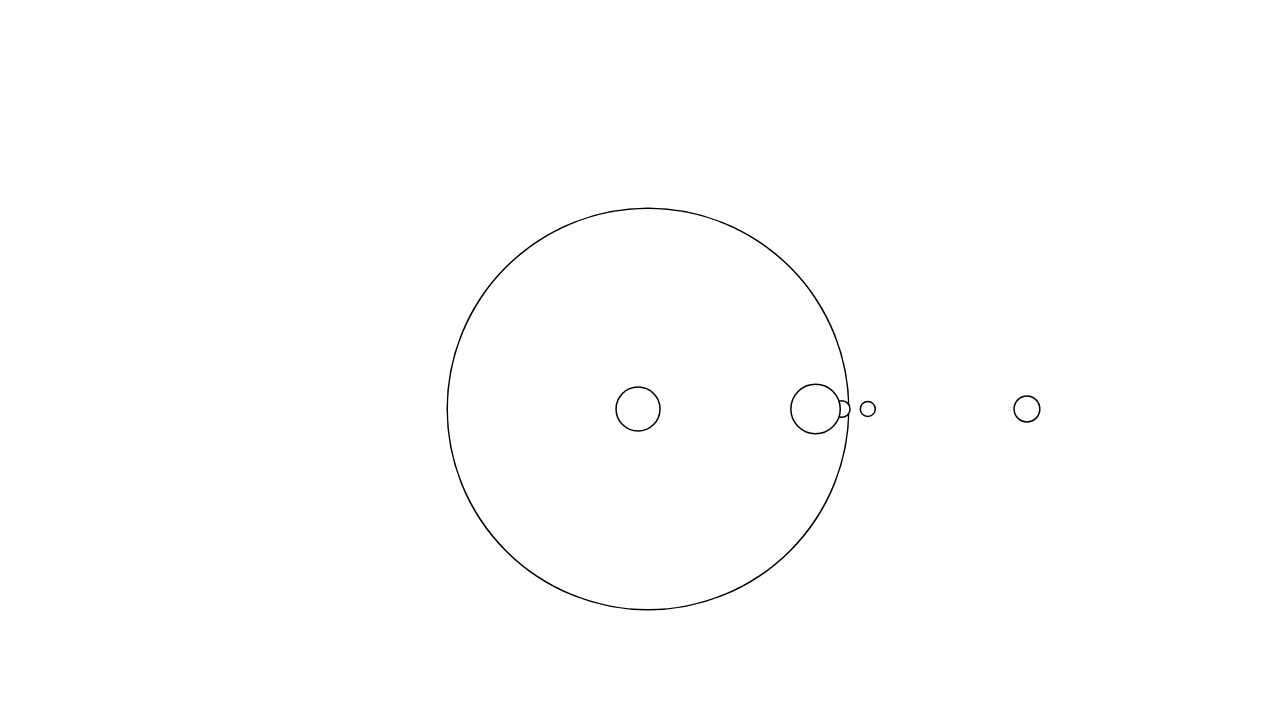
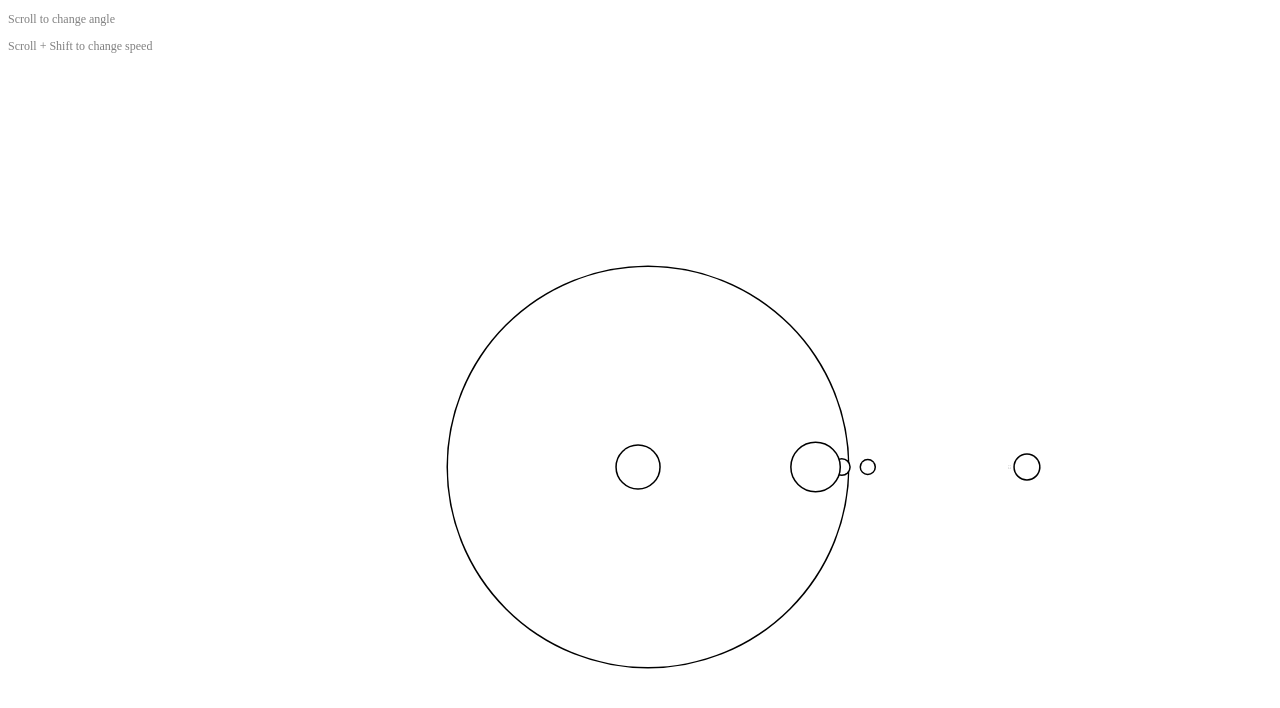
Before and after one commit to i-jared/globes, a plain HTML site: page index.html in a window 1280 px wide. Drawn offline with Linux system fonts and the light colour scheme.

Commit message:
smoother adjustments

```diff
--- a/globe.js
+++ b/globe.js
@@ -70,11 +70,11 @@ function initListeners() {
   window.addEventListener("wheel", (e) => {
     //increase timefactor on shift + wheeel
     if (e.shiftKey) {
-      timeFactor *= e.deltaY > 0 ? 1.1 : 1.0 / 1.1;
+      timeFactor *= e.deltaY > 0 ? 1.05 : 1.0 / 1.05;
     }
     else if (e.deltaY > 0) {
       obsAngle += 0.03;
-      obsAngle = Math.min(0, Math.max(-Math.PI / 2, obsAngle));
+      obsAngle = Math.min(0, obsAngle);
     } else {
       obsAngle -= 0.03;
       obsAngle = Math.min(0, Math.max(-Math.PI / 2, obsAngle));
--- a/index.html
+++ b/index.html
@@ -6,6 +6,11 @@
 		<link rel="stylesheet" href="style.css">
 	</head>
 	<body>
+		<!--in the top right, add an indicator to show that the user can scroll to change angle and scroll + shift to change speed -->
+		<div id="controls">
+			<p>Scroll to change angle</p>
+			<p>Scroll + Shift to change speed</p>
+		</div>
 		<canvas id="globe"></canvas>
 		<script type="module" src="globe.js"></script>
 	</body>
--- a/style.css
+++ b/style.css
@@ -1,4 +1,13 @@
 body {
-	color: #fff;
-	overflow: hidden;
+  color: #fff;
+  overflow: hidden;
 }
+
+p {
+  color: gray;
+  font-size: 25px;
+
+  @media (min-width: 1000px) {
+    font-size: 12px;
+  }
+}
```
